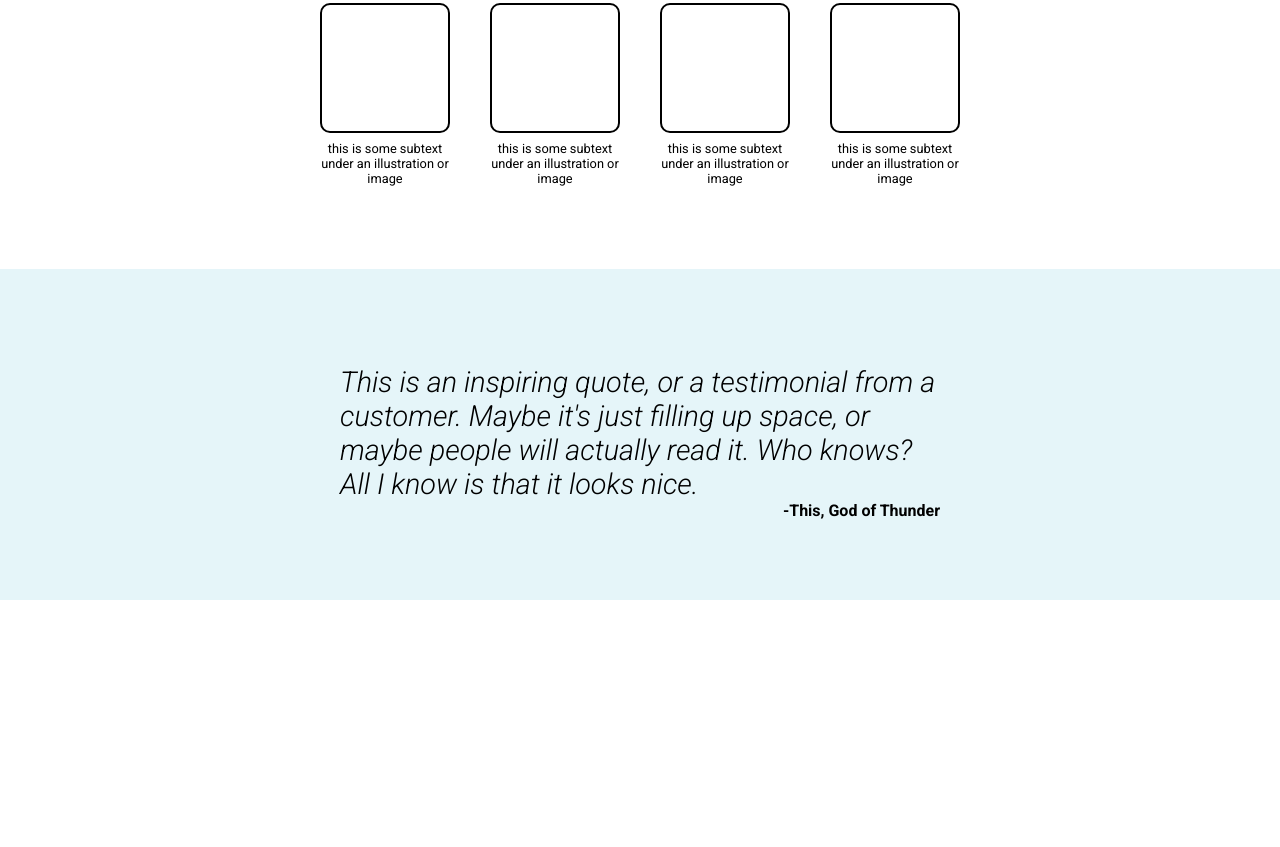
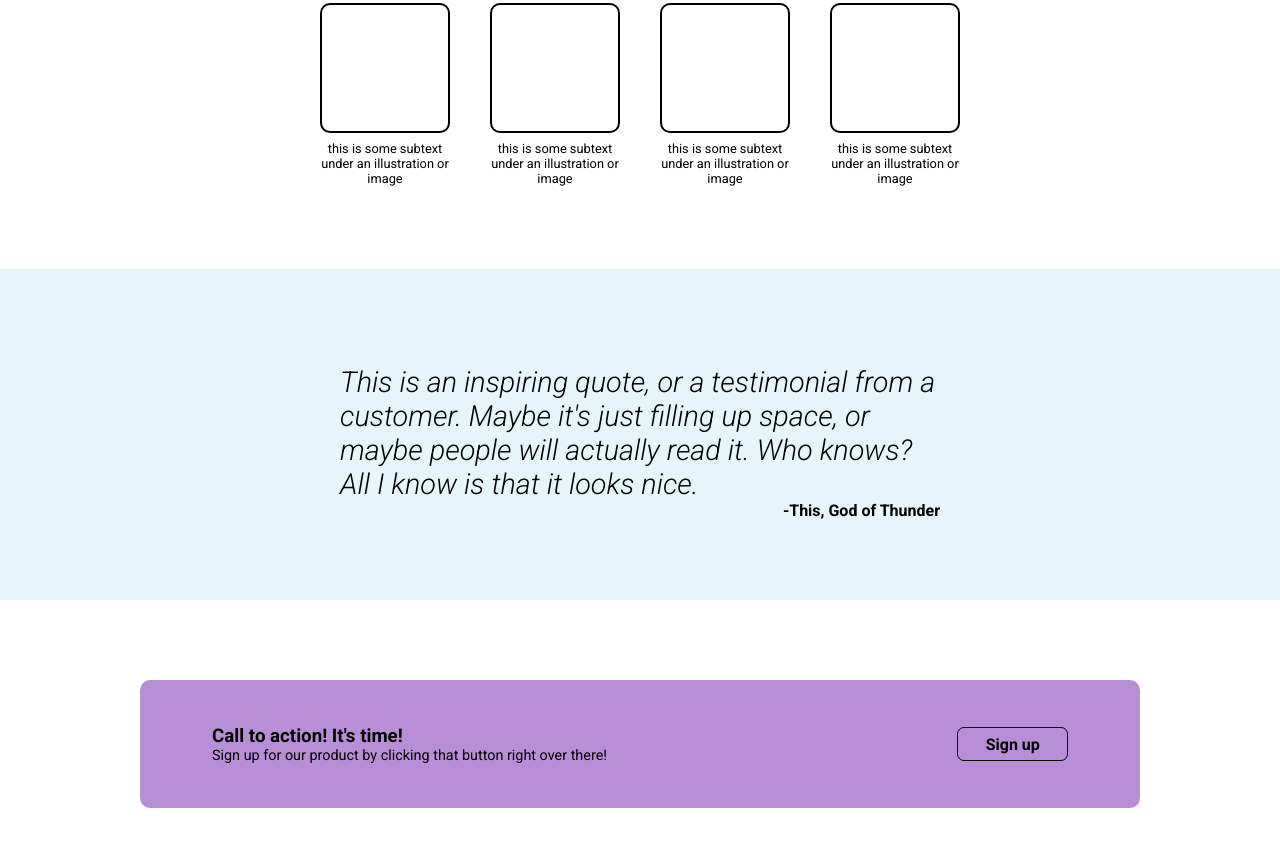
Before and after one commit to aldhairescobar/odin-project-landing_page, a plain HTML site: page index.html in a window 1280 px wide. Shown: the part 667-1514 px from the top of the page. Before the commit the page ends 1347 px from the top, so only its background shows below. Drawn offline with Linux system fonts and the light colour scheme.

Commit message:
create call to action section, html and css styles

```diff
--- a/css/styles.css
+++ b/css/styles.css
@@ -49,7 +49,7 @@ p, ul {
 
 .btn {
   display: inline-block;
-  background-color: #fff6d2;
+  background-color: transparent;
   color: #000000;
   text-decoration: none;
   padding: .4em 1.7em;
@@ -156,3 +156,27 @@ ul {
   align-self: flex-end;
   font-weight: 700;
 }
+
+.cta-section {
+  background-color: #b88fd6;
+  display: flex;
+  justify-content: space-between;
+  align-items: center;
+  padding: 2.8rem 4.5rem;
+  border-radius: 10px;
+  margin-bottom: 5rem;
+  gap: 10px;
+}
+
+.cta-section h3,
+.cta-section p {
+  margin-bottom: 0;
+}
+
+.cta-section p {
+  font-size: .9rem;
+}
+
+.cta-section .btn {
+  flex: 0 0 auto;
+}
--- a/index.html
+++ b/index.html
@@ -57,6 +57,15 @@
       <span class="quote-author">-This, God of Thunder</span>
     </div>
   </div>
+  <div class="container">
+    <div class="cta-section">
+      <div>
+        <h3>Call to action! It's time!</h3>
+        <p>Sign up for our product by clicking that button right over there!</p>
+      </div>
+      <a href="" class="btn">Sign up</a>
+    </div>
+  </div>
 
 </body>
 </html>
```
